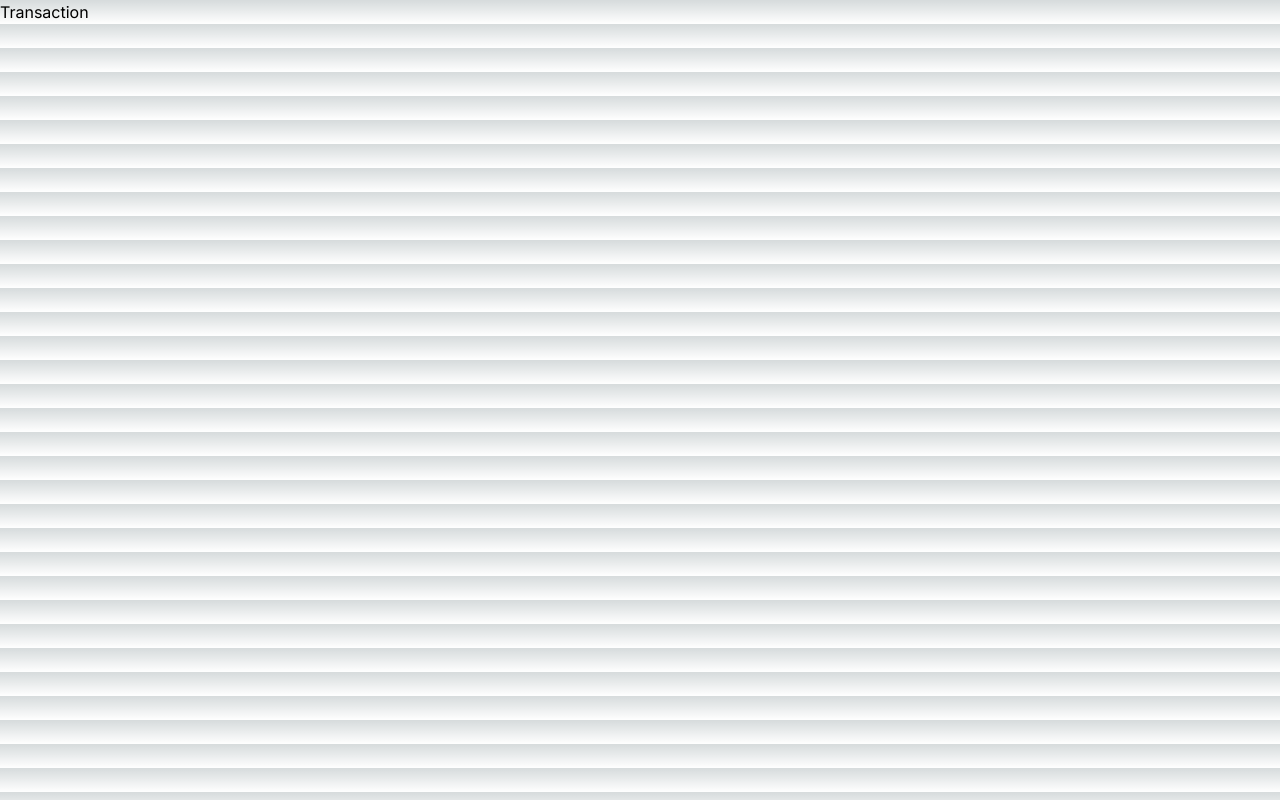
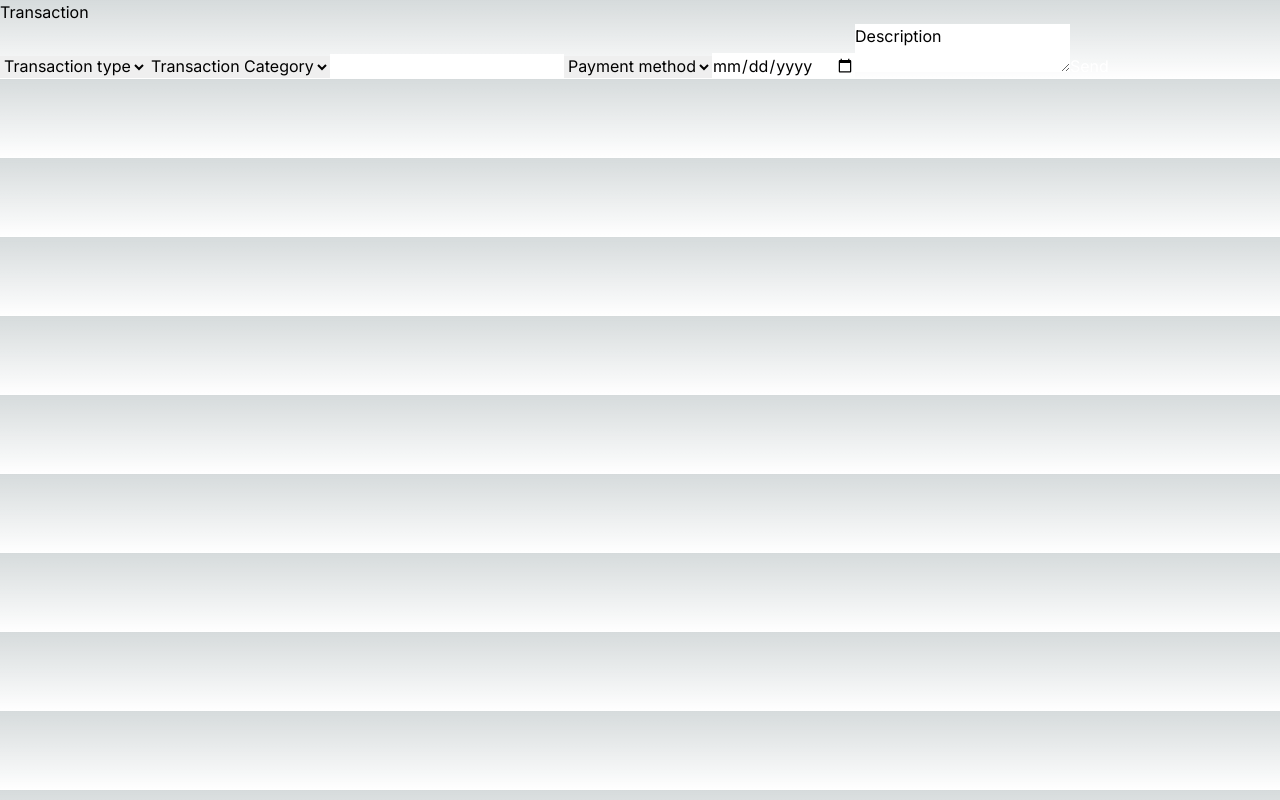
Before and after one commit to vedant03ingole/money-tracker, a Next.js app: page /transaction in a window 1280 px wide. Built offline with nearby package versions, Linux system fonts and the light colour scheme.

Commit message:
transaction form added

```diff
--- a/src/app/transaction/page.jsx
+++ b/src/app/transaction/page.jsx
@@ -1,63 +1,69 @@
-// import { addTransaction } from '@/lib/actions'
+import { addTransaction } from '@/lib/actions'
 
-// const AddTransaction = () => {
-//     return (
-//         <>
-//             <div>AddTransaction</div>
-//             <div className="text-black">
-//                 <form action={addTransaction}>
+const Transaction =  () => {
 
-//                     {/* Transaction type */}
-//                     <select name="transactionType" defaultValue="transactionType" required>
-//                         <option value="transactionType" disabled hidden>Transaction type</option>
-//                         <option value="income">Income</option>
-//                         <option value="expense">Expense</option>
-//                         <option value="transfer">Transfer</option>
-//                     </select>
+  const handleSubmit = async (formData) => {
+    "use server"
+    console.log(formData)
+  }
+    return (
+        <>
+            <div>Transaction</div>
+            <div className="text-black">
+                {/* <form action={addTransaction}> */}
+                <form action={handleSubmit}>
 
-//                     {/* Category */}
-//                     <select name="category" defaultValue="category" required>
-//                         <option value="category" disabled hidden>Transaction Category</option>
-//                         <option value="rent">Rent</option>
-//                         <option value="mess">Mess</option>
-//                         <option value="petrol">Petrol</option>
-//                         <option value="food">Food</option>
-//                         <option value="other">Other expenses</option>
-//                     </select>
+                    {/* Transaction type */}
+                    <select name="transactionType" defaultValue="transactionType" required>
+                        <option value="transactionType" disabled hidden>Transaction type</option>
+                        <option value="income">Income</option>
+                        <option value="expense">Expense</option>
+                        <option value="transfer">Transfer</option>
+                    </select>
 
-//                     {/* Transaction Amount */}
-//                     <input type="number" name="transactionAmount" required />
+                    {/* Category */}
+                    <select name="category" defaultValue="category" required>
+                        <option value="category" disabled hidden>Transaction Category</option>
+                        <option value="rent">Rent</option>
+                        <option value="mess">Mess</option>
+                        <option value="petrol">Petrol</option>
+                        <option value="food">Food</option>
+                        <option value="other">Other expenses</option>
+                    </select>
 
-//                     {/* Patment Method */}
-//                     <select name="paymentMethod" defaultValue="paymentMethod">
-//                         <option value="paymentMethod" disabled hidden>Payment method</option>
-//                         <option value="online">Online</option>
-//                         <option value="cash">Cash</option>
-//                     </select>
+                    {/* Transaction Amount */}
+                    <input type="number" name="transactionAmount" required />
 
-//                     {/* transaction date */}
-//                     <input type="date" name="transactionDate" required />
+                    {/* Patment Method */}
+                    <select name="paymentMethod" defaultValue="paymentMethod">
+                        <option value="paymentMethod" disabled hidden>Payment method</option>
+                        <option value="online">Online</option>
+                        <option value="cash">Cash</option>
+                    </select>
 
-//                     {/* Description */}
-//                     <textarea name="description" >Description</textarea>
+                    {/* transaction date */}
+                    <input type="date" name="transactionDate" required />
+
+                    {/* Description */}
+                    <textarea name="description" >Description</textarea>
 
 
-//                     <button className="text-white" type="submit">Send</button>
-//                 </form>
-//             </div>
-//         </>
-//     )
-// }
-
-// export default AddTransaction
-
-
-import React from 'react'
-
-const Transaction = () => {
-  return (
-    <div>Transaction</div>
-  )
+                    <button className="text-white" type="submit">Send</button>
+                </form>
+            </div>
+        </>
+    )
 }
 
 export default Transaction
+
+
+// import React from 'react'
+
+// const Transaction = () => {
+//   return (
+//     <div>Transaction</div>
+//   )
+// }
+
+// export default Transaction
```
